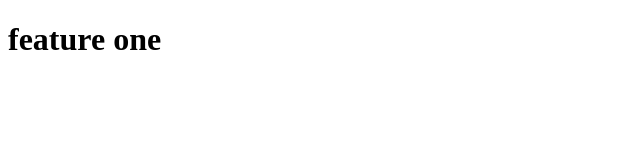
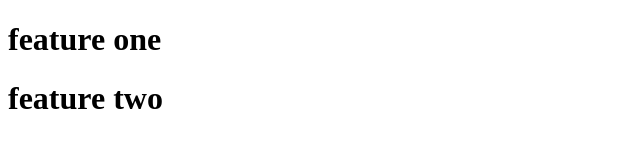
Before and after one commit to reo127/test, a plain HTML site: page index.html in a window 1280 px wide. Shown: the whole page, without its empty margins (0-640 px from the left). Drawn offline with Linux system fonts and the light colour scheme.

Commit message:
feature two created

```diff
--- a/index.html
+++ b/index.html
@@ -7,5 +7,6 @@
 </head>
 <body>
     <h1>feature one</h1>
+    <h1>feature two</h1>
 </body>
 </html>
```
Also changed, not shown: commends.txt (added).
